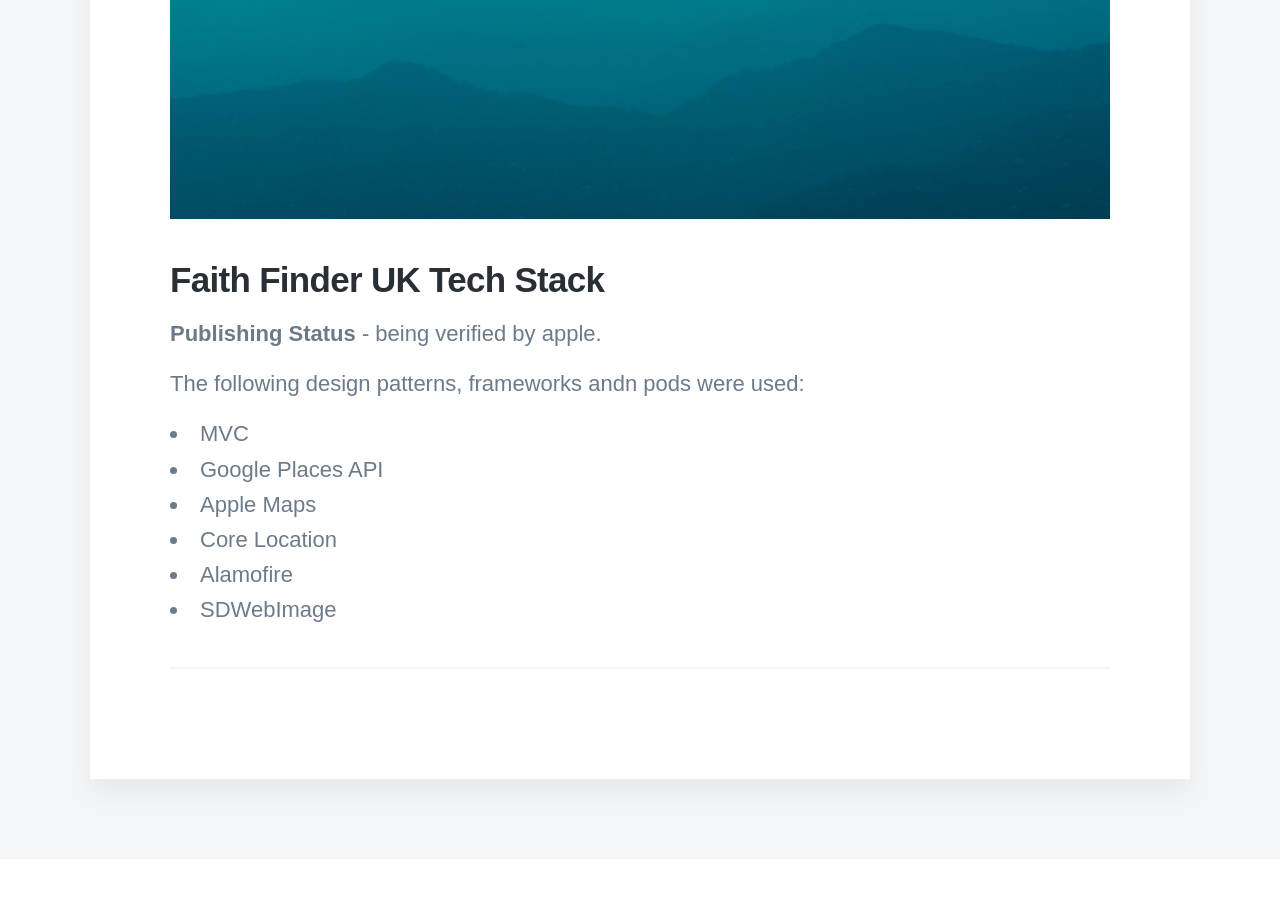
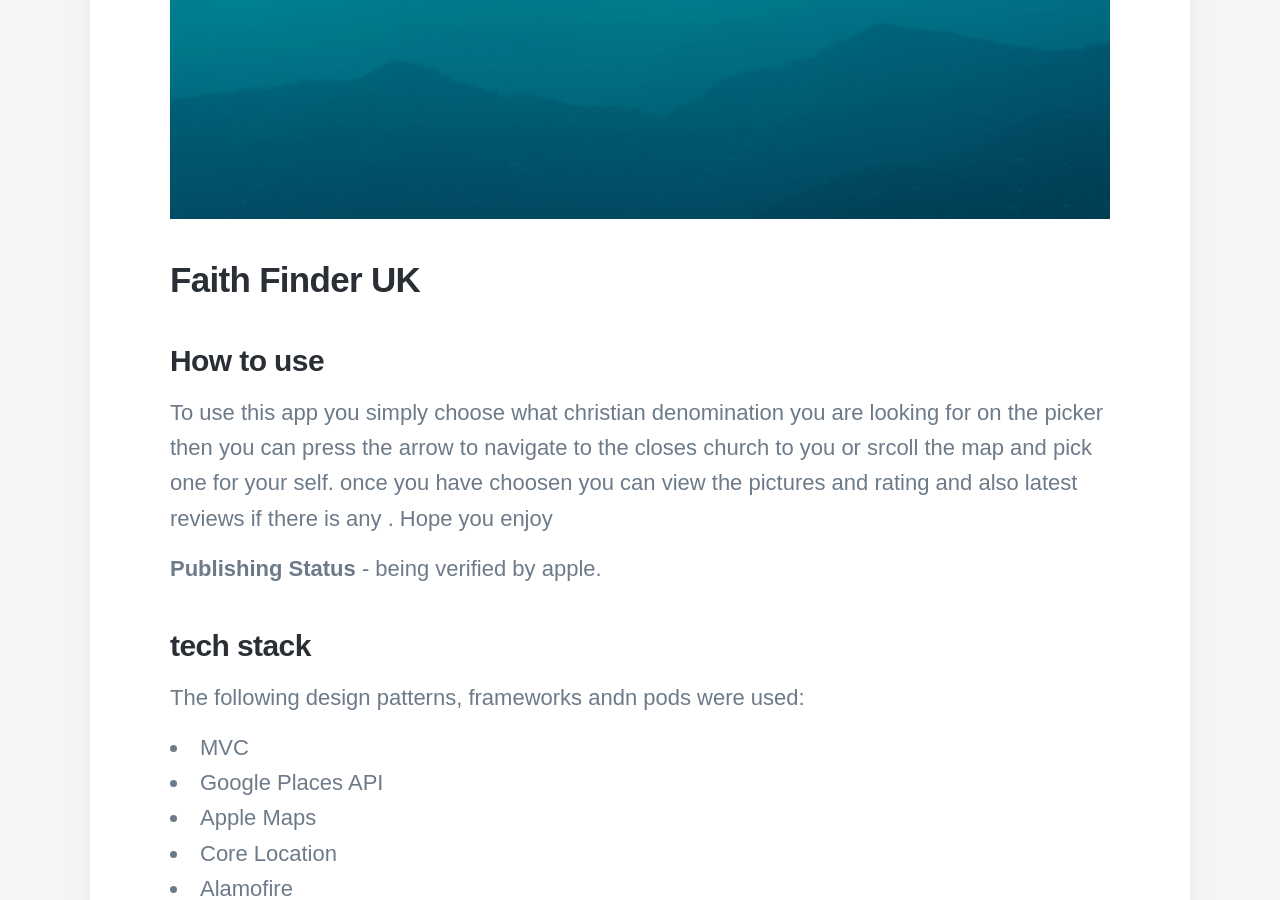
Before and after one commit to Curtis-S/Curtis-S.github.io, a Jekyll site: the page built from _projects/2018-06-30-test.md, in a window 1280 px wide and 900 px high, scrolled down 912 px. Built offline with Jekyll 4.4.1, drawn with Linux system fonts in a browser that asks for light colours; nearby versions of some CDN libraries; some web fonts are replaced.

Commit message:
updated page

```diff
--- a/_projects/2018-06-30-test.md
+++ b/_projects/2018-06-30-test.md
@@ -8,10 +8,14 @@
 
 ![](/images/demo/demo-landscape.jpg)
 
-## Faith Finder UK Tech Stack
+## Faith Finder UK
+
+### How to use
+To use this app you simply choose what christian  denomination you are looking for on the picker then you can press the arrow to navigate to the closes church to you or srcoll the map and pick one for your self. once you have choosen you can view the pictures and rating and also latest reviews if there is any . Hope you enjoy
+
 
 **Publishing Status** -  being verified by apple.
-
+### tech stack
 The following design patterns, frameworks  andn pods were used:
 
 * MVC
```
Also changed, not shown: 2 other files.
